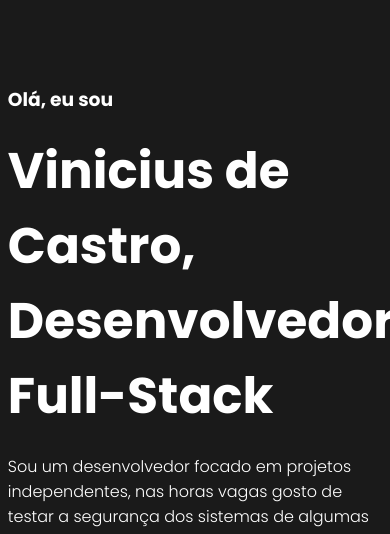
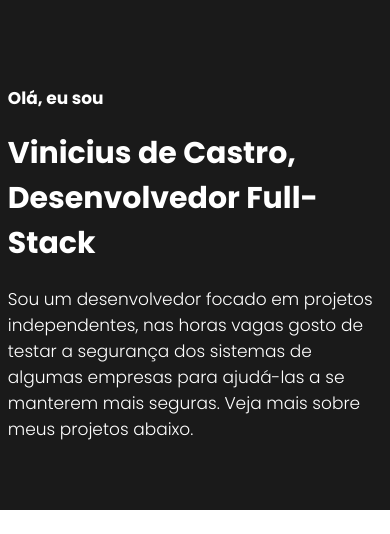
Before and after one commit to Brvini04/portfolio, a plain HTML site: page index.html in a window 390 px wide. Shown: the part 90-624 px from the top of the page. Drawn offline with Linux system fonts and the light colour scheme.

Commit message:
Update style.css

```diff
--- a/style.css
+++ b/style.css
@@ -230,7 +230,7 @@ footer{
     color: white;
 }
 
-@media screen and (max-width: 768px){
+@media only screen and (max-width: 768px){
     .numeros-contato,.form{
         width: 100%;
         margin-bottom: 30px;
@@ -243,4 +243,13 @@ footer{
     .wraper-descricao{
         width:100%;
     }
+    .sobre-header h3{
+        font-size: 17px;
+    }
+    .sobre-header h1{
+        font-size: 30px;
+    }
+    .sobre-header p{
+        font-size: 17px;
+    }
 }
```
